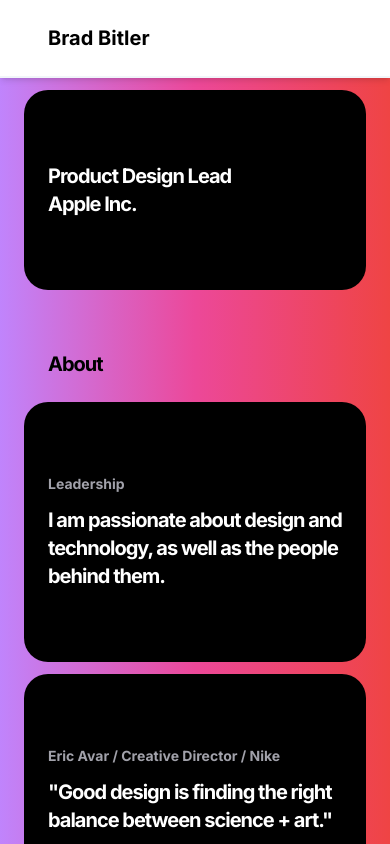
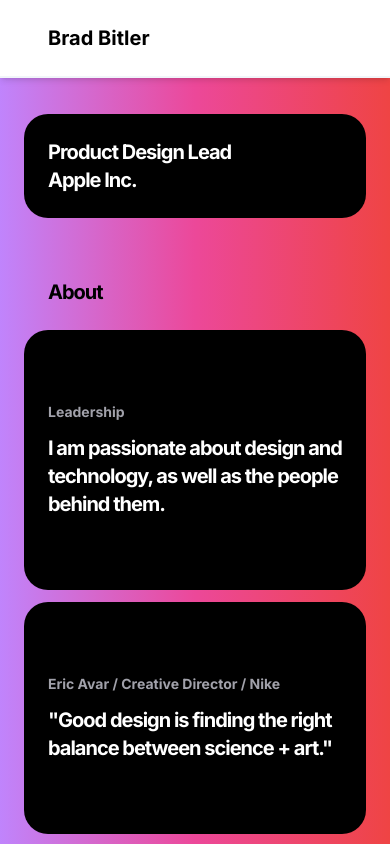
Before and after one commit to bradbitler/macaron, a Next.js app: page / in a window 390 px wide. Shown: the top 844 px of the page. Built offline with nearby package versions, Linux system fonts and the light colour scheme.

Commit message:
padding for header

```diff
--- a/components/Header.tsx
+++ b/components/Header.tsx
@@ -3,8 +3,8 @@ import { hero } from "@/lib/data";
 export default function Header() {
 
 	return (
-		<div className="w-screen box-border mx-auto">
-			<section className="rounded-3xl flex py-12 md:py-24 lg:py-32 xl:py-48  mx-6 bg-black">
+		<div className="w-screen box-border mx-auto mt-6">
+			<section className="rounded-3xl flex py- md:py-24 lg:py-32 xl:py-48  mx-6 bg-black">
 				<div className="flex flex-col justify-end p-6 text-white ">
 					<h1 className="lg:leading-tighter text-xl font-bold tracking-tighter sm:text-xl md:text-xl xl:text-5xl 2xl:text-4xl">
                     {hero.title}
```
